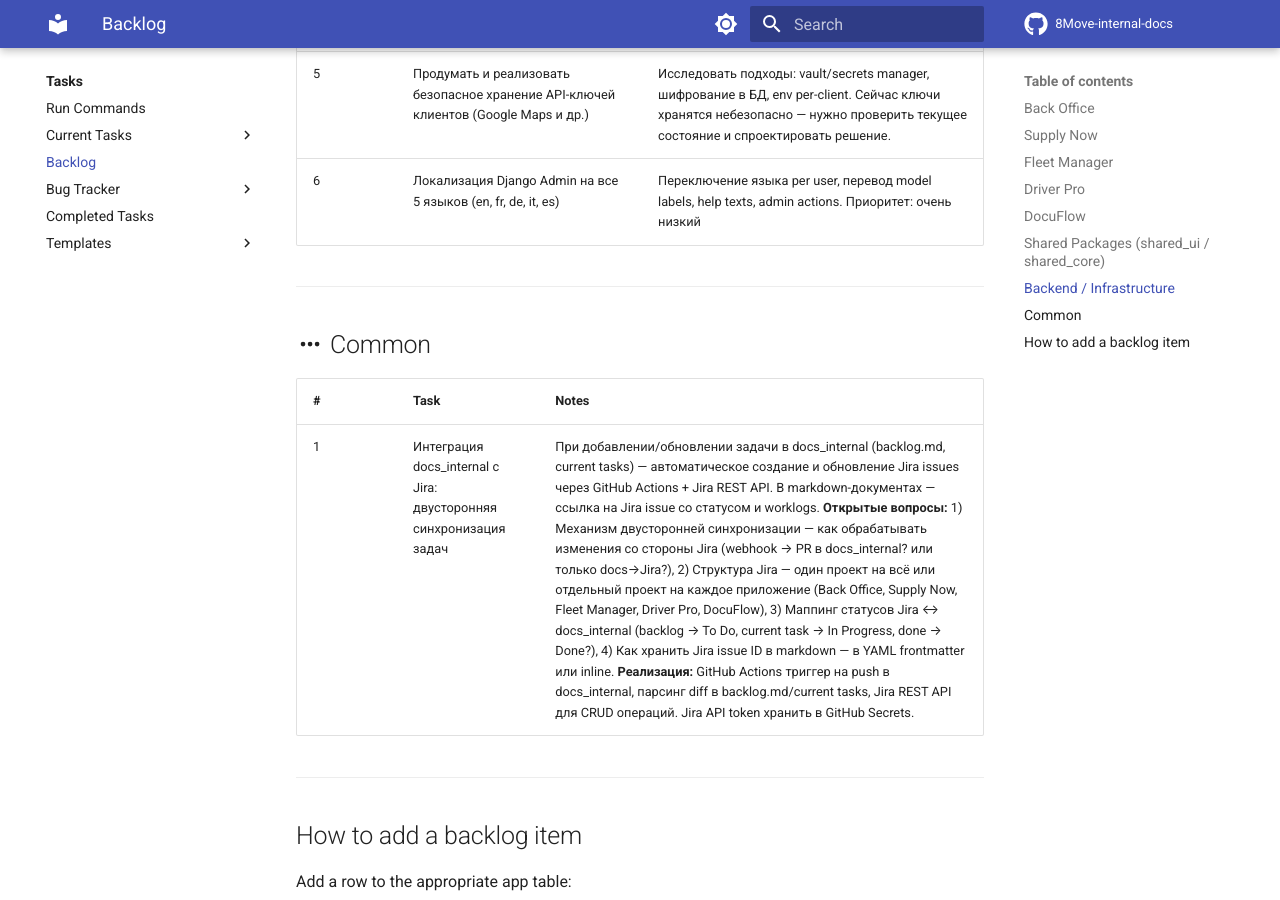
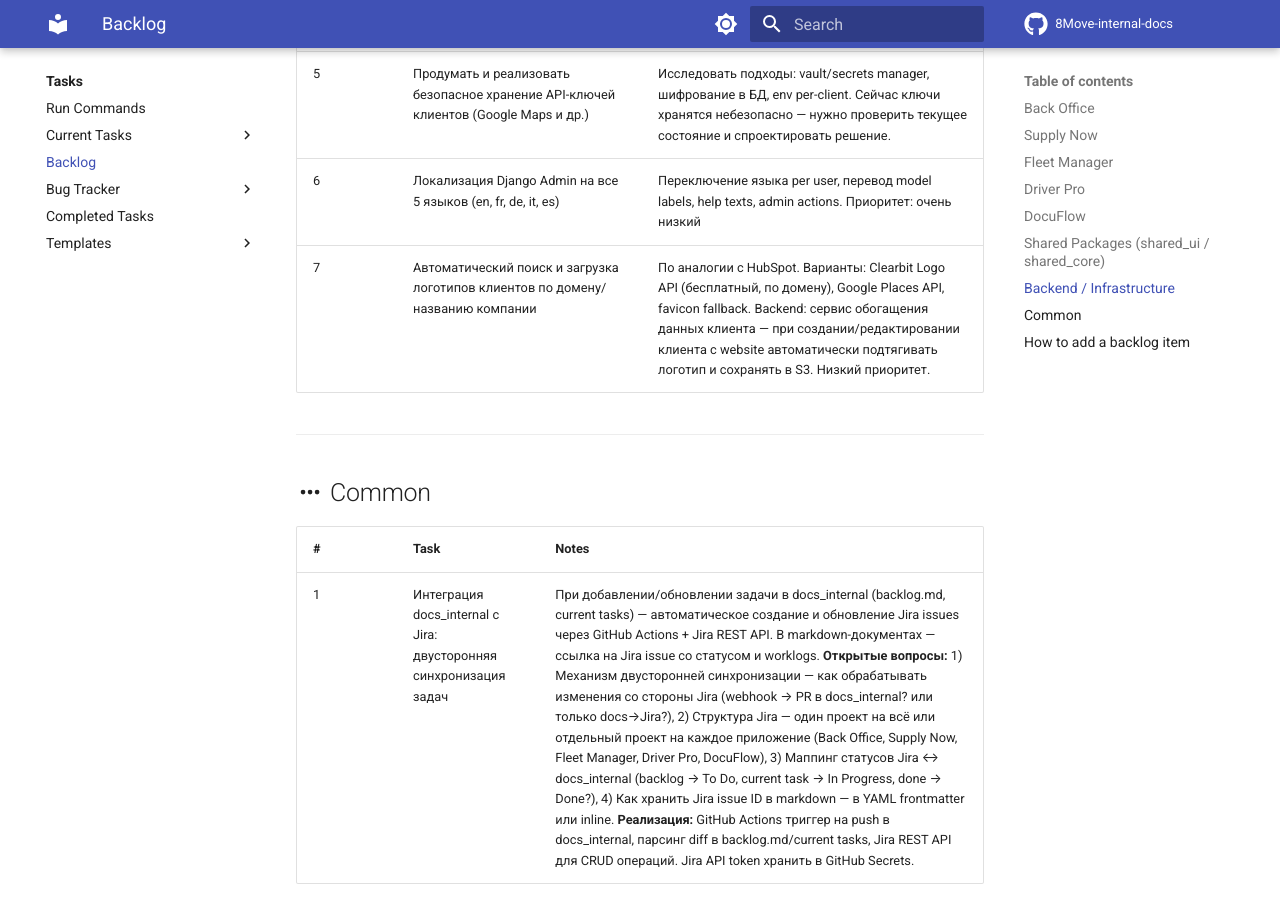
Before and after one commit to MaxShytov/8Move-internal-docs, an MkDocs documentation site: the page built from docs/tasks/backlog.md, in a window 1280 px wide and 900 px high, scrolled down 4592 px. Built offline with MkDocs 1.6.1 and Material for MkDocs 9.7.7, drawn with Linux system fonts in a browser that asks for light colours; comment, search, counter and statistics services are not loaded.

Commit message:
backlog: add client logo auto-fetch to Backend/Infrastructure
Co-Authored-By: Claude Opus 4.6 <noreply@anthropic.com>

```diff
--- a/docs/tasks/backlog.md
+++ b/docs/tasks/backlog.md
@@ -80,6 +80,7 @@ Ideas and planned tasks that are not yet in active development. When a task move
 | 4 | Добавить валидацию и форматирование Phone, Email, Website во всех формах всех приложений | Валидация на backend (Django) и frontend (Flutter) одновременно. Phone: международный формат, автоформатирование (e.g. +41 79 123 45 67). Email: RFC-валидация. Website: проверка URL формата. Применить везде где эти поля редактируются: клиенты, контакты, поставщики, пользователи и т.д. |
 | 5 | Продумать и реализовать безопасное хранение API-ключей клиентов (Google Maps и др.) | Исследовать подходы: vault/secrets manager, шифрование в БД, env per-client. Сейчас ключи хранятся небезопасно — нужно проверить текущее состояние и спроектировать решение. |
 | 6 | Локализация Django Admin на все 5 языков (en, fr, de, it, es) | Переключение языка per user, перевод model labels, help texts, admin actions. Приоритет: очень низкий |
+| 7 | Автоматический поиск и загрузка логотипов клиентов по домену/названию компании | По аналогии с HubSpot. Варианты: Clearbit Logo API (бесплатный, по домену), Google Places API, favicon fallback. Backend: сервис обогащения данных клиента — при создании/редактировании клиента с website автоматически подтягивать логотип и сохранять в S3. Низкий приоритет. |
 
 ---
 
```
